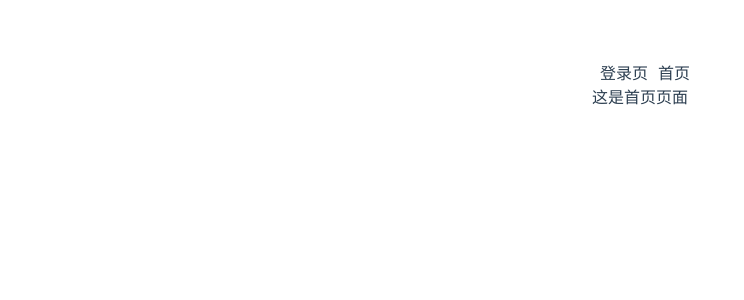
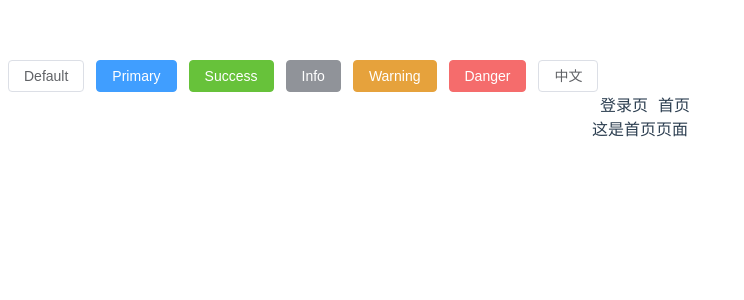
Before and after one commit to iotzzh/zh-admin-vue, a Vue app: page /dashboard in a window 1280 px wide. Shown: the top 300 px of the page, without its empty margins (0-744 px from the left). Built offline with nearby package versions, Linux system fonts and the light colour scheme.

Commit message:
更新vue/element-plus/jest版本

```diff
--- a/package.json
+++ b/package.json
@@ -9,8 +9,8 @@
     "test:unit": "vue-cli-service test:unit"
   },
   "dependencies": {
-    "element-plus": "^1.3.0-beta.10",
-    "vue": "^3.2.25",
+    "element-plus": "^2.0.2",
+    "vue": "^3.2.31",
     "vue-router": "^4.0.12"
   },
   "devDependencies": {
@@ -23,7 +23,7 @@
     "eslint-config-airbnb-base": "^15.0.0",
     "eslint-plugin-import": "^2.25.4",
     "eslint-plugin-vue": "^8.4.0",
-    "jest": "^27.4.7",
+    "jest": "^27.5.1",
     "jest-transform-stub": "^2.0.0",
     "ts-node": "^10.4.0",
     "typescript": "^4.4.4",
--- a/shims.d.ts
+++ b/shims.d.ts
@@ -1,8 +1,8 @@
 declare module '*.vue' {
     import { DefineComponent } from 'vue'
     // eslint-disable-next-line @typescript-eslint/no-explicit-any, @typescript-eslint/ban-types
-    const component: DefineComponent<{}, {}, any>
-    export default component
+    // const component: DefineComponent<{}, {}, any>
+    // export default component;
 }
 
 declare module 'vite';
--- a/src/App.vue
+++ b/src/App.vue
@@ -1,5 +1,14 @@
 <template>
     <div class="body">
+      <el-row class="mb-4">
+    <el-button>Default</el-button>
+    <el-button type="primary">Primary</el-button>
+    <el-button type="success">Success</el-button>
+    <el-button type="info">Info</el-button>
+    <el-button type="warning">Warning</el-button>
+    <el-button type="danger">Danger</el-button>
+    <el-button>中文</el-button>
+  </el-row>
         <span style="margin: 10px;" @click="goto(true)">登录页</span>
         <span @click="goto(false)">首页</span>
         <router-view></router-view>
--- a/src/env.d.ts
+++ b/src/env.d.ts
@@ -3,6 +3,6 @@
 declare module '*.vue' {
   import { DefineComponent } from 'vue'
   // eslint-disable-next-line @typescript-eslint/no-explicit-any, @typescript-eslint/ban-types
-  const component: DefineComponent<{}, {}, any>
-  export default component
+  const componentEnv: DefineComponent<{}, {}, any>
+  export default componentEnv;
 }
```
Also changed, not shown: 1 other file (tests, documents, lock files or other folders).
